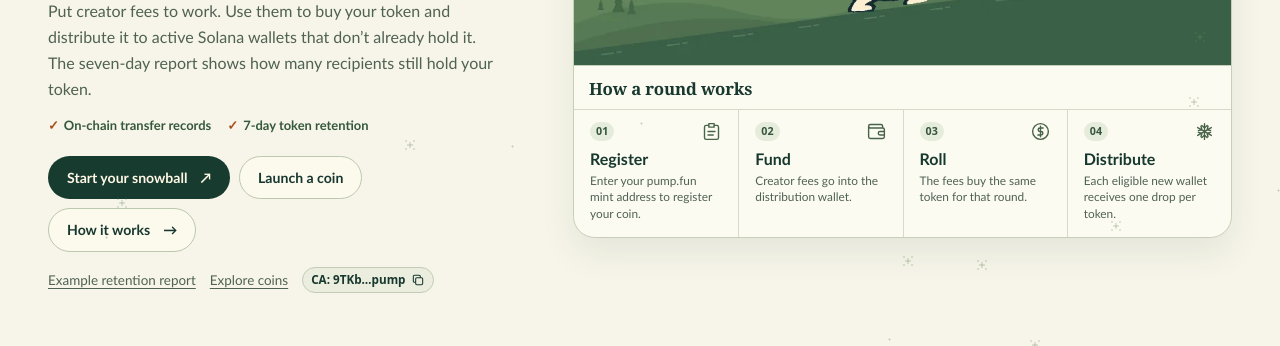
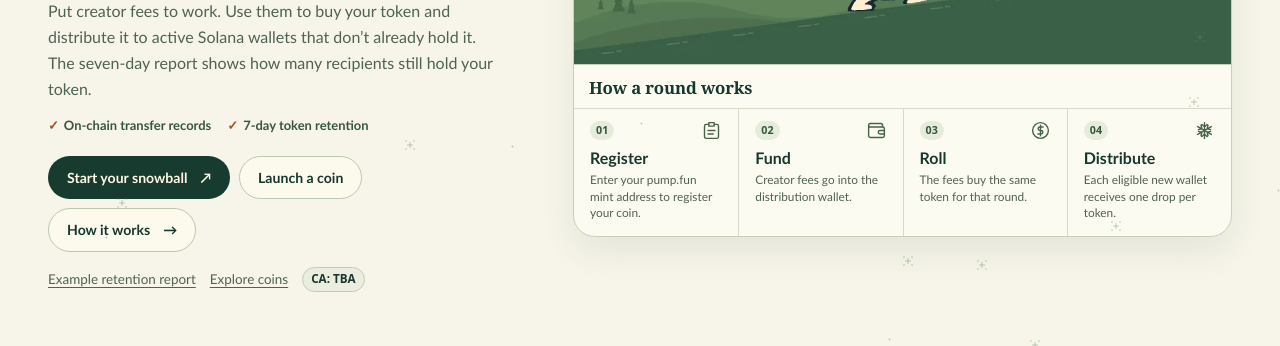
Before and after one commit to GHOSTXrun/xue-ren, a plain HTML site: page index.html in a window 1280 px wide. Shown: the part 427-773 px from the top of the page. Drawn offline with Linux system fonts and the light colour scheme; animation ran at ten frames a second.

Commit message:
Mark project contract address as TBA

```diff
--- a/index.html
+++ b/index.html
@@ -30,8 +30,7 @@
 .hero-outlined:hover{background:#eeeddc;border-color:#839b77}
 .hero-secondary{display:flex;flex-wrap:wrap;gap:8px 14px;align-items:center;margin-top:15px}
 .hero-secondary a{color:var(--portal-muted);font-size:.84rem;text-underline-offset:3px}
-.hero-copy-address{display:inline-flex;align-items:center;gap:6px;padding:5px 8px;border:1px solid #c3cdb5;border-radius:99px;color:var(--portal-ink);background:#ebedde;cursor:pointer;font:700 .73rem/1.1 system-ui,sans-serif}
-.hero-copy-address:hover{background:#dfe7d4}
+.hero-ca-status{display:inline-flex;align-items:center;gap:6px;padding:5px 8px;border:1px solid #c3cdb5;border-radius:99px;color:var(--portal-ink);background:#ebedde;font:700 .73rem/1.1 system-ui,sans-serif}
 .hero-intro-panel{min-width:0;overflow:hidden;border:1px solid #c8cfb8;border-radius:clamp(12px,1.7vw,22px);background:#fcfbf1;box-shadow:0 15px 35px #18392c15}
 .hero-intro-panel .push-scene{border:0;border-radius:0;box-shadow:none}
 .hero-round{border-top:1px solid #c8cfb8}
@@ -201,7 +200,7 @@
       <div class="hero-secondary" aria-label="More ways to explore">
         <a href="snowman/index.html?report=demo">Example retention report</a>
         <a href="explore/index.html">Explore coins</a>
-        <button class="hero-copy-address" type="button" title="9TKbd3VFaMSXsEAicD9JVQWpWwAoLi4fSgWmZL2cpump" aria-label="Copy archived example token contract address">CA: 9TKb…pump <svg viewBox="0 0 24 24" width="14" height="14" aria-hidden="true" fill="none" stroke="currentColor" stroke-width="1.8"><rect x="8" y="8" width="12" height="12" rx="2"/><path d="M16 8V6a2 2 0 0 0-2-2H6a2 2 0 0 0-2 2v8a2 2 0 0 0 2 2h2"/></svg></button>
+        <span class="hero-ca-status">CA: TBA</span>
       </div>
     </div>
     <div class="hero-intro-panel">
```
